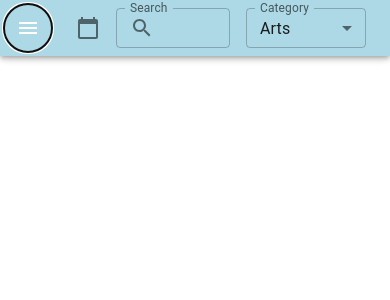
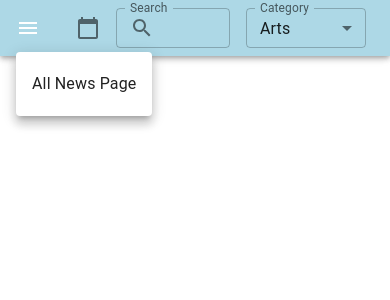
Before and after one commit to Hamikhosravi/innoscripta, a React (Vite) app: page /customized-news in a window 390 px wide. Both pictures are taken after a click on the button 28 px from the left and 28 px from the top of the page. Shown: the top 300 px of the page. Built offline with nearby package versions, Linux system fonts and the light colour scheme; what react-Query would draw is missing.

Commit message:
the hamburger menu is done

```diff
--- /dev/null
+++ b/src/Components/header/DatePicker.css
@@ -0,0 +1,5 @@
+@media screen and (max-width: 600px) {
+    .rdrDefinedRangesWrapper {
+        display: none !important; /* Hide the DateRangePicker on mobile */
+    }
+}
--- a/src/Components/header/DatePicker.tsx
+++ b/src/Components/header/DatePicker.tsx
@@ -7,6 +7,7 @@ import CalendarTodayIcon from '@mui/icons-material/CalendarToday';
 import {useAppDispatch} from "../../hooks/useStore";
 import {pickedDates} from "../../store/filtered-slice";
 import formatDate from "../../plugins/changeDateFormat";
+import "./DatePicker.css"
 
 
 const DateRangePickerWithIcon = () => {
--- a/src/Components/header/HamburgerMenu.tsx
+++ b/src/Components/header/HamburgerMenu.tsx
@@ -1,23 +1,56 @@
+import {useState} from "react";
 import MenuIcon from "@mui/icons-material/Menu";
 import IconButton from "@mui/material/IconButton";
-
-// import {Link} from 'react-router-dom'
+import {useNavigate, useLocation} from "react-router-dom";
+import MenuItem from "@mui/material/MenuItem";
+import Menu from "@mui/material/Menu";
 
 export default function HamburgerMenu() {
+    const location = useLocation();
+    const history = useNavigate();
+    const [anchorEl, setAnchorEl] = useState(null);
+
+    const handleMenuClick = (pageURL) => {
+        history(pageURL);
+        setAnchorEl(null);
+    };
+
+    const handleMenuOpen = (event) => {
+        setAnchorEl(event.currentTarget);
+    };
+
+    const handleClose = () => {
+        setAnchorEl(null);
+    };
+
     return (
         <>
-            {/*<Link to="customized-news">check</Link>*/}
-            {/*<Link to="">root</Link>*/}
             <IconButton
                 size="large"
                 edge="start"
                 color="inherit"
                 aria-label="open drawer"
                 sx={{mr: 2}}
+                onClick={handleMenuOpen}
             >
-
                 <MenuIcon/>
             </IconButton>
+            <Menu
+                id="hamburger-menu"
+                anchorEl={anchorEl}
+                open={Boolean(anchorEl)}
+                onClose={handleClose}
+            >
+                {location.pathname === "/customized-news" ? (
+                    <MenuItem onClick={() => handleMenuClick("/")}>
+                        All News Page
+                    </MenuItem>
+                ) : (
+                    <MenuItem onClick={() => handleMenuClick("/customized-news")}>
+                        Customized News Page
+                    </MenuItem>
+                )}
+            </Menu>
         </>
-    )
+    );
 }
```
